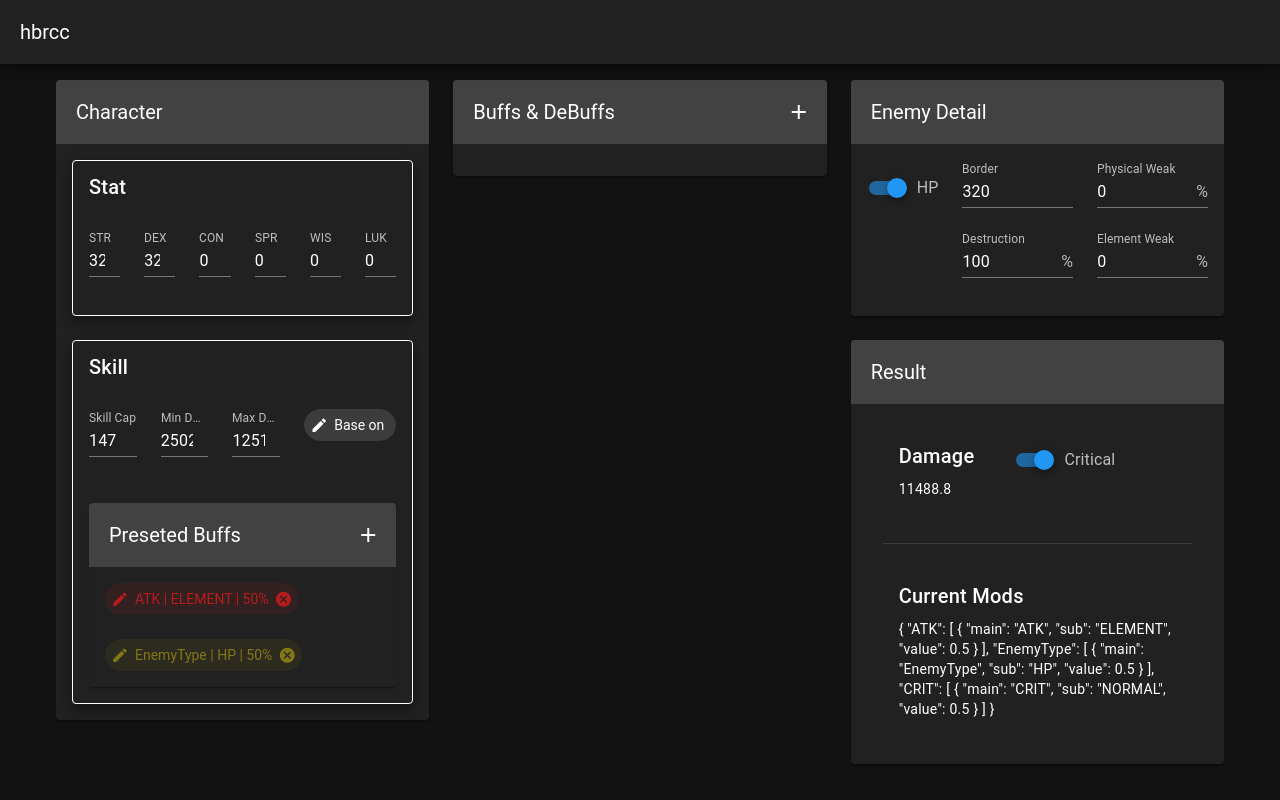
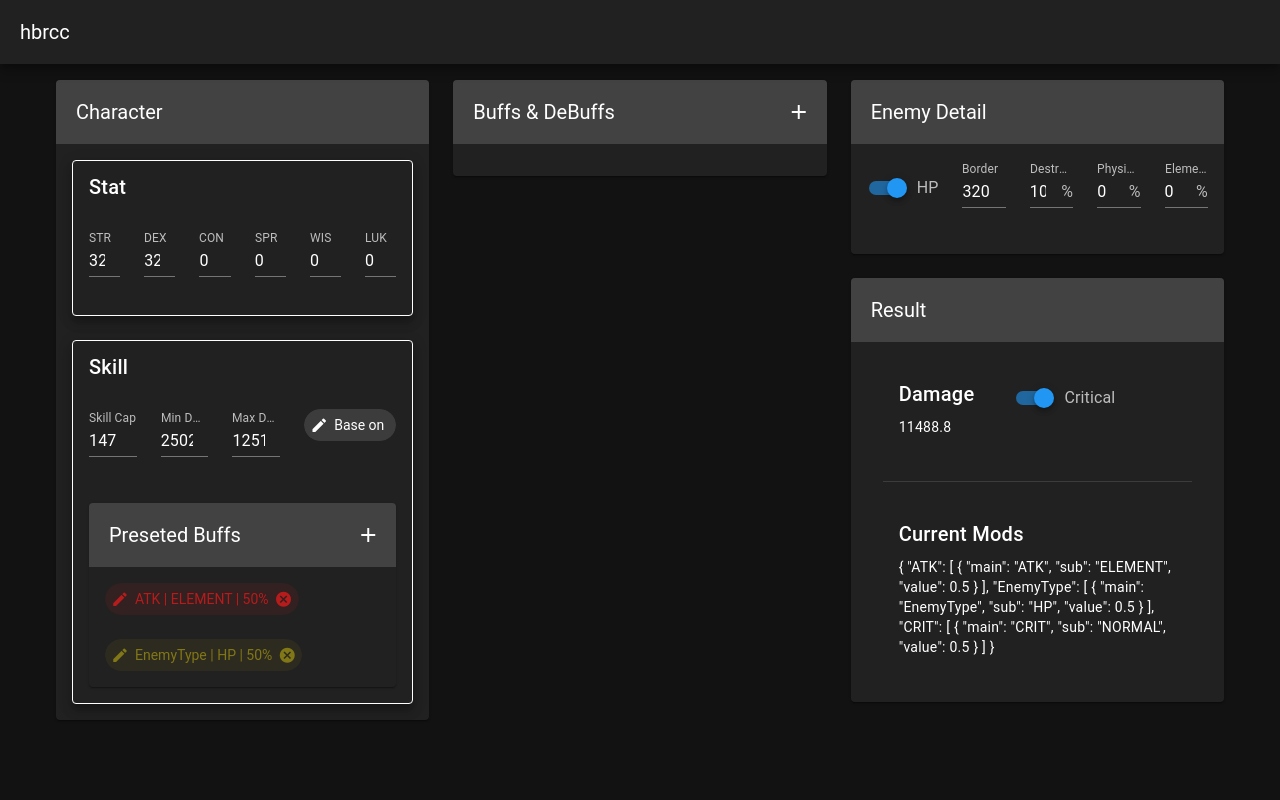
Before and after one commit to TWT233/hbrcc, a Vue app: page / in a window 1280 px wide. Built offline with nearby package versions, Linux system fonts and the light colour scheme.

Commit message:
view enemy

```diff
--- a/src/components/ViewAndEditEnemy.vue
+++ b/src/components/ViewAndEditEnemy.vue
@@ -16,19 +16,10 @@ const emit = defineEmits<{
   ]
 }>()
 
-const destructionPercent = computed({
-  get: () => props.enemy.des * 100,
-  set: value => props.enemy.des = value / 100
-})
-const phyWeakPercent = computed({
-  get: () => props.enemy.phyWeak * 100,
-  set: value => props.enemy.phyWeak = value / 100
-})
 const wrappedEnemyType = computed({
   get: () => props.enemy.type === EnemyType.HP,
   set: value => props.enemy.type = value ? EnemyType.HP : EnemyType.DP
 })
-
 </script>
 
 <template>
@@ -41,10 +32,14 @@ const wrappedEnemyType = computed({
         </v-col>
         <v-col>
           <NumberField v-model="enemy.border" label="Border"></NumberField>
+        </v-col>
+        <v-col>
           <NumberField percent v-model="enemy.des" label="Destruction"></NumberField>
         </v-col>
         <v-col>
           <NumberField percent v-model="enemy.phyWeak" label="Physical Weak"></NumberField>
+        </v-col>
+        <v-col>
           <NumberField percent v-model="enemy.eleWeak" label="Element Weak"></NumberField>
         </v-col>
       </v-row>
```
